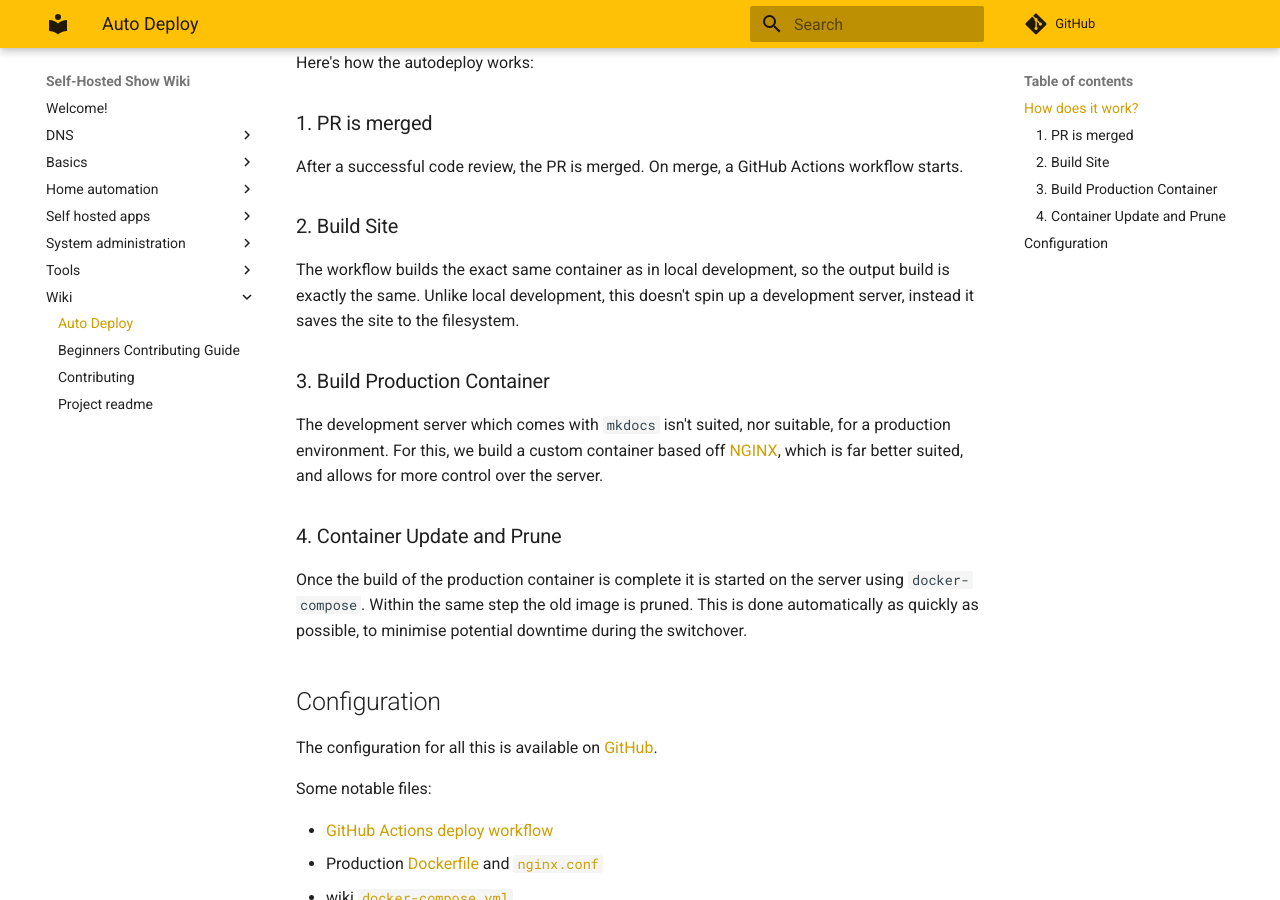
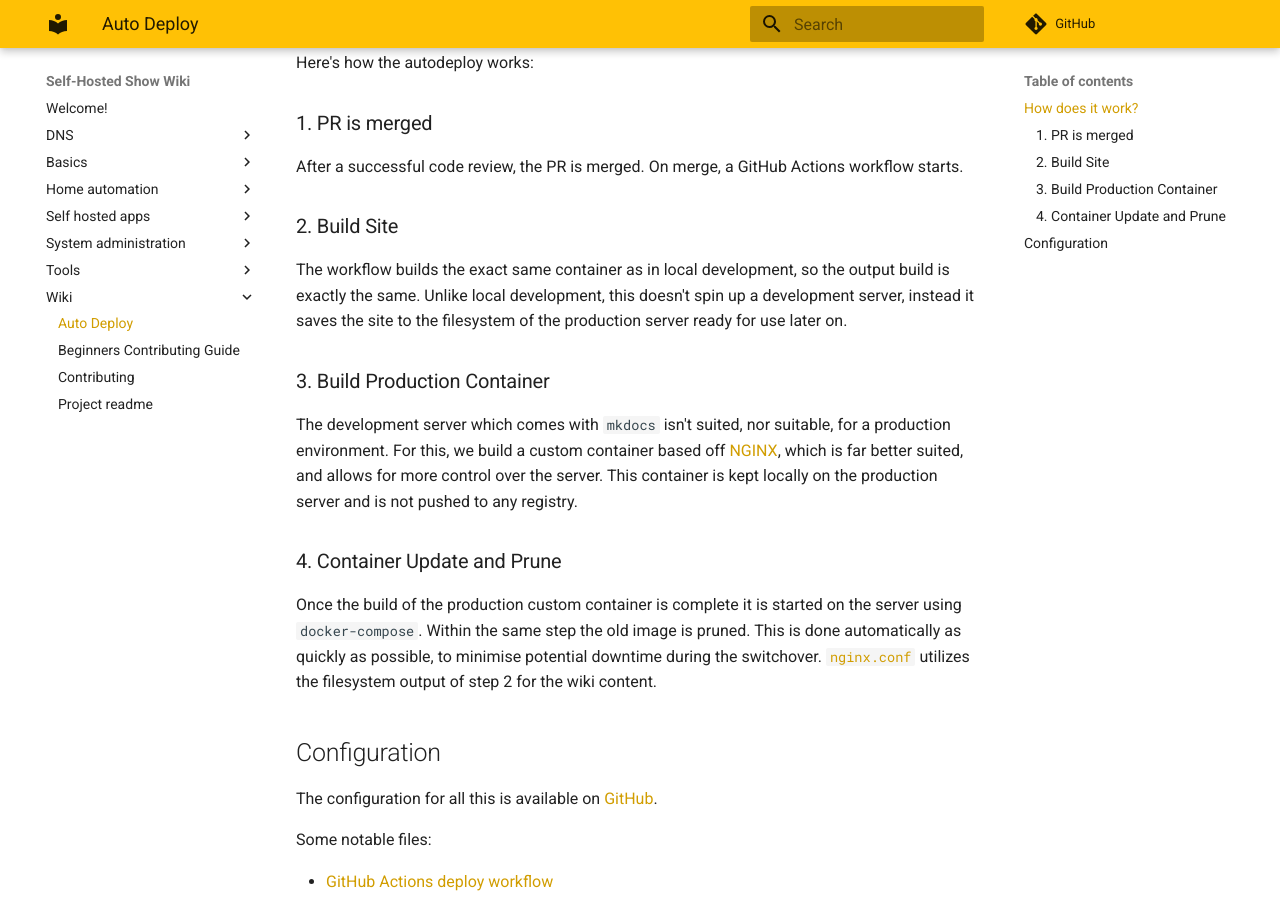
Before and after one commit to selfhostedshow/wiki, an MkDocs documentation site: the page built from docs/wiki/auto-deploy.md, in a window 1280 px wide and 900 px high, scrolled down 355 px. Built offline with MkDocs 1.6.1 and Material for MkDocs 9.7.7, drawn with Linux system fonts in a browser that asks for light colours; comment, search, counter and statistics services are not loaded.

Commit message:
Updated step 2, 3 and 4. Now explicitly calls out production server, the lack of registry use and the filesystem use in the custom conatiner

```diff
--- a/docs/wiki/auto-deploy.md
+++ b/docs/wiki/auto-deploy.md
@@ -16,15 +16,15 @@ After a successful code review, the PR is merged. On merge, a GitHub Actions wor
 
 ### 2. Build Site
 
-The workflow builds the exact same container as in local development, so the output build is exactly the same. Unlike local development, this doesn't spin up a development server, instead it saves the site to the filesystem.
+The workflow builds the exact same container as in local development, so the output build is exactly the same. Unlike local development, this doesn't spin up a development server, instead it saves the site to the filesystem of the production server ready for use later on.
 
 ### 3. Build Production Container
 
-The development server which comes with `mkdocs` isn't suited, nor suitable, for a production environment. For this, we build a custom container based off [NGINX](https://hub.docker.com/_/nginx/), which is far better suited, and allows for more control over the server.
+The development server which comes with `mkdocs` isn't suited, nor suitable, for a production environment. For this, we build a custom container based off [NGINX](https://hub.docker.com/_/nginx/), which is far better suited, and allows for more control over the server. This container is kept locally on the production server and is not pushed to any registry.
 
 ### 4. Container Update and Prune
 
-Once the build of the production container is complete it is started on the server using `docker-compose`. Within the same step the old image is pruned. This is done automatically as quickly as possible, to minimise potential downtime during the switchover.
+Once the build of the production custom container is complete it is started on the server using `docker-compose`. Within the same step the old image is pruned. This is done automatically as quickly as possible, to minimise potential downtime during the switchover. [`nginx.conf`](https://github.com/selfhostedshow/wiki/blob/master/prod/nginx.conf) utilizes the filesystem output of step 2 for the wiki content.
 
 ## Configuration
 
```
